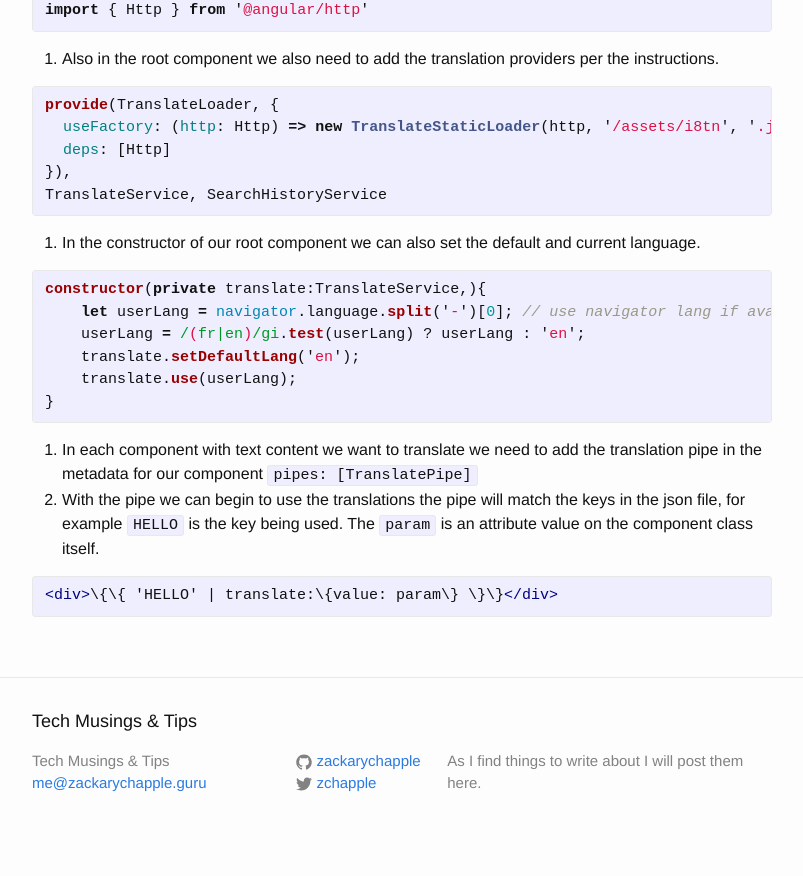
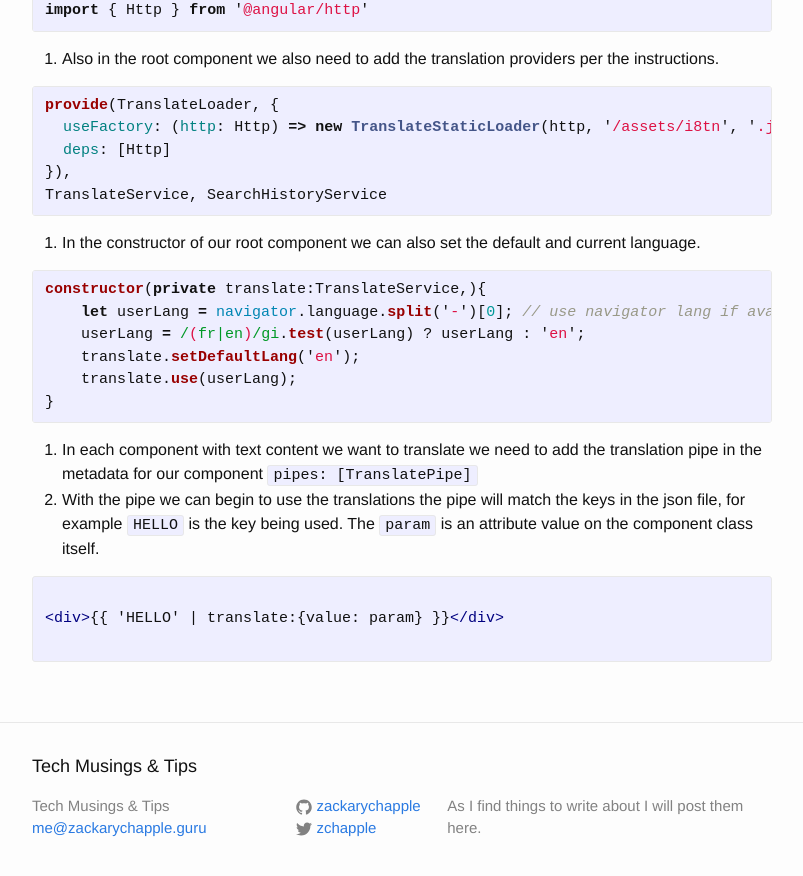
Before and after one commit to zackarychapple/zackarychapple.github.io, a Jekyll site: the page built from _posts/2016-05-31-ng2-translate-angular-cli.markdown, in a window 1280 px wide and 900 px high, scrolled down 998 px. Shown: the top 876 px of the window, without its empty margins (238-1041 px from the left). Built offline with Jekyll 4.4.1, drawn with Linux system fonts in a browser that asks for light colours; before the commit the page ends 1853 px from its top, so only the background shows below that.

Commit message:
testing raw

```diff
--- a/_posts/2016-05-31-ng2-translate-angular-cli.markdown
+++ b/_posts/2016-05-31-ng2-translate-angular-cli.markdown
@@ -48,7 +48,9 @@ constructor(private translate:TranslateService,){
 7. In each component with text content we want to translate we need to add the translation pipe in the metadata for our component `pipes: [TranslatePipe]`
 8. With the pipe we can begin to use the translations the pipe will match the keys in the json file, for example `HELLO` is the key being used. The `param` is an attribute value on the component class itself.
 {% highlight html %}
-<div>\{\{ 'HELLO' | translate:\{value: param\} \}\}</div>
+ {% raw %}
+<div>{{ 'HELLO' | translate:{value: param} }}</div>
+ {% endraw %}
 {% endhighlight %}
 
 [translate]: https://github.com/ocombe/ng2-translate
```
